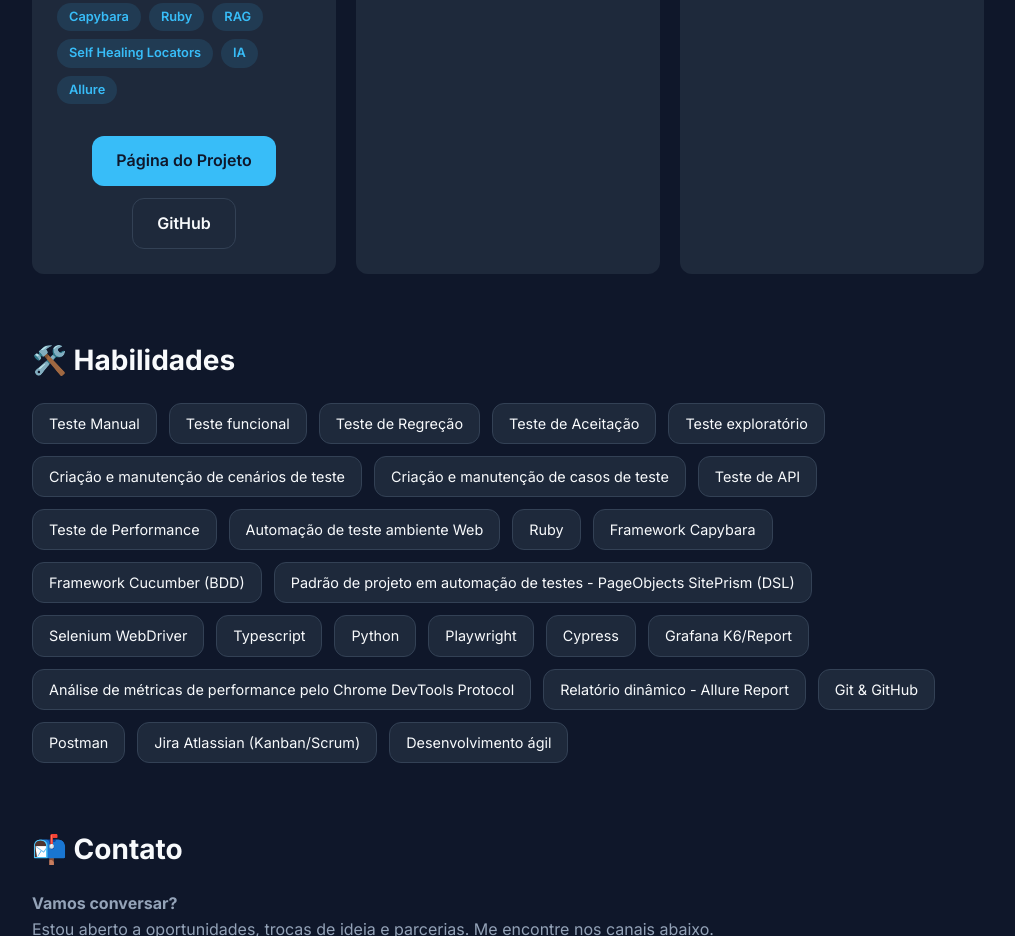
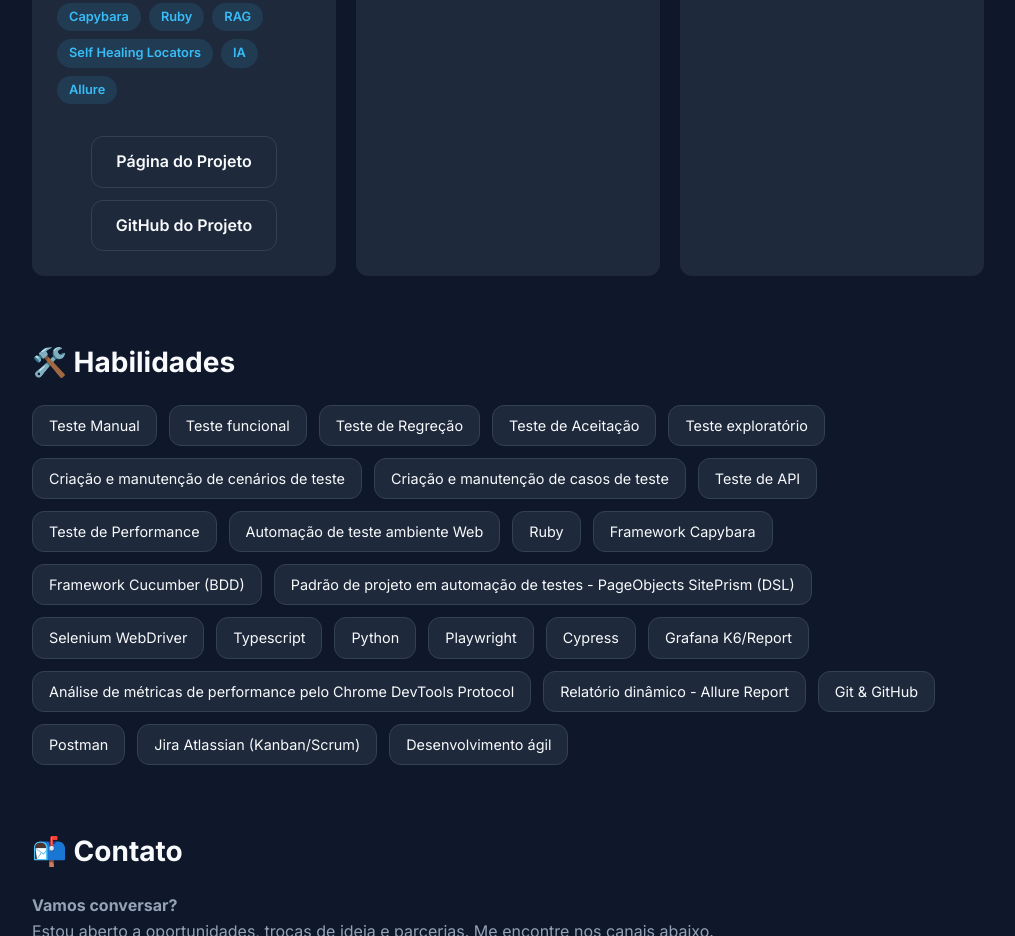
Before and after one commit to Irian18/Irian18.github.io, a plain HTML site: page index.html in a window 1280 px wide. Shown: the part 2154-3090 px from the top of the page, without its empty margins (132-1147 px from the left). Drawn offline with Linux system fonts and the light colour scheme.

Commit message:
Update project links in index.html

```diff
--- a/index.html
+++ b/index.html
@@ -464,8 +464,8 @@
             <span class="tag">Allure</span>
           </div>
           <div class="btn-group">
-            <a href="https://irian18.github.io/capybara-self-healing-locators" target="_blank" rel="noopener noreferrer" class="btn btn-primary">Página do Projeto</a>
-            <a href="https://github.com/Irian18/capybara-self-healing-locators" target="_blank" rel="noopener noreferrer" class="btn btn-outline">GitHub</a>
+            <a href="https://irian18.github.io/capybara-self-healing-locators" target="_blank" rel="noopener noreferrer" class="btn btn-outline">Página do Projeto</a>
+            <a href="https://github.com/Irian18/capybara-self-healing-locators" target="_blank" rel="noopener noreferrer" class="btn btn-outline">GitHub do Projeto</a>
           </div>
         </article>
 
```
